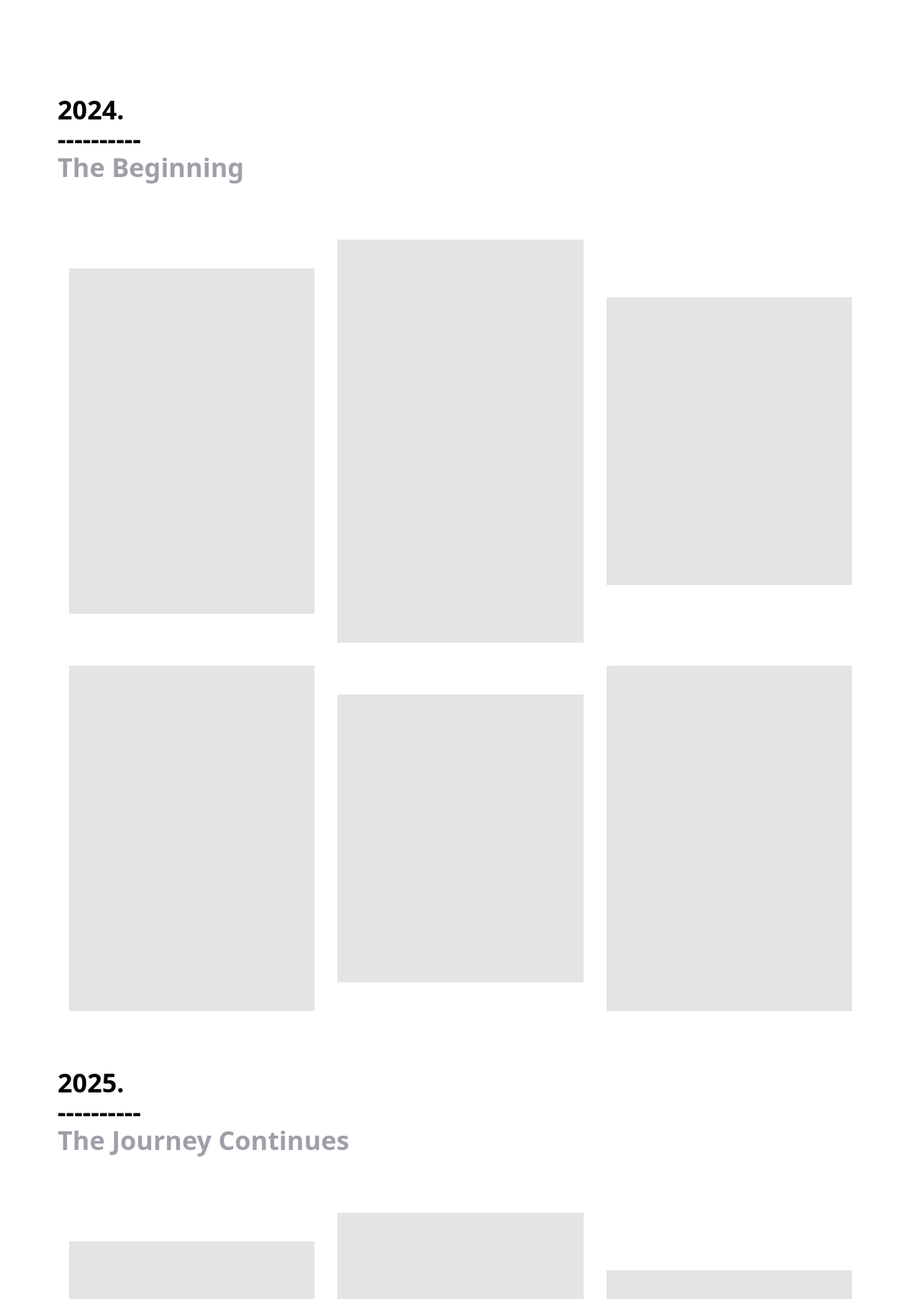
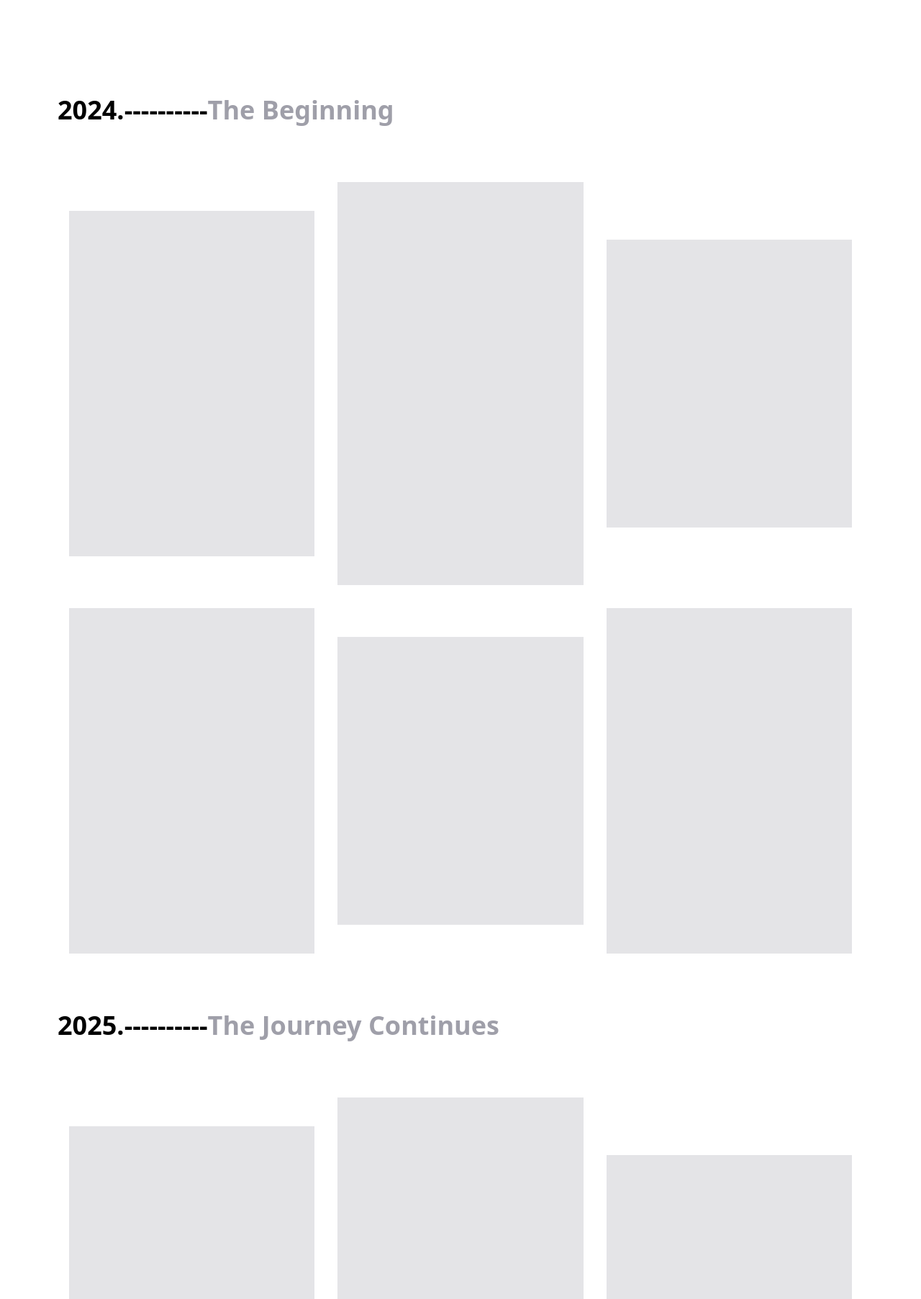
Before and after one commit to anuragbansall/DevPortfolio-Template, a website: page index.html in a window 1280 px wide. Shown: the part 1320-3125 px from the top of the page at 72% size. Drawn offline with Linux system fonts and the light colour scheme.

Commit message:
minor fixes

```diff
--- a/index.html
+++ b/index.html
@@ -101,7 +101,7 @@
       <section id="timeline" class="relative">
         <div class="my-8">
           <div class="sticky -top-2 bg-white dark:bg-zinc-950 py-8">
-            <h2 class="text-3xl md:text-4xl font-semibold">
+            <h2 class="flex flex-col md:flex-row text-3xl md:text-4xl font-semibold">
               2024. <span class="hidden md:block">----------</span>
               <span class="text-zinc-400 dark:text-blue-400"
                 >The Beginning</span
@@ -119,7 +119,7 @@
         </div>
         <div class="my-8">
           <div class="sticky -top-2 bg-white dark:bg-zinc-950 py-8">
-            <h2 class="text-3xl md:text-4xl font-semibold">
+            <h2 class="flex flex-col md:flex-row text-3xl md:text-4xl font-semibold">
               2025. <span class="hidden md:block">----------</span>
               <span class="text-zinc-400 dark:text-blue-400"
                 >The Journey Continues</span
```
Also changed, not shown: output.css.
